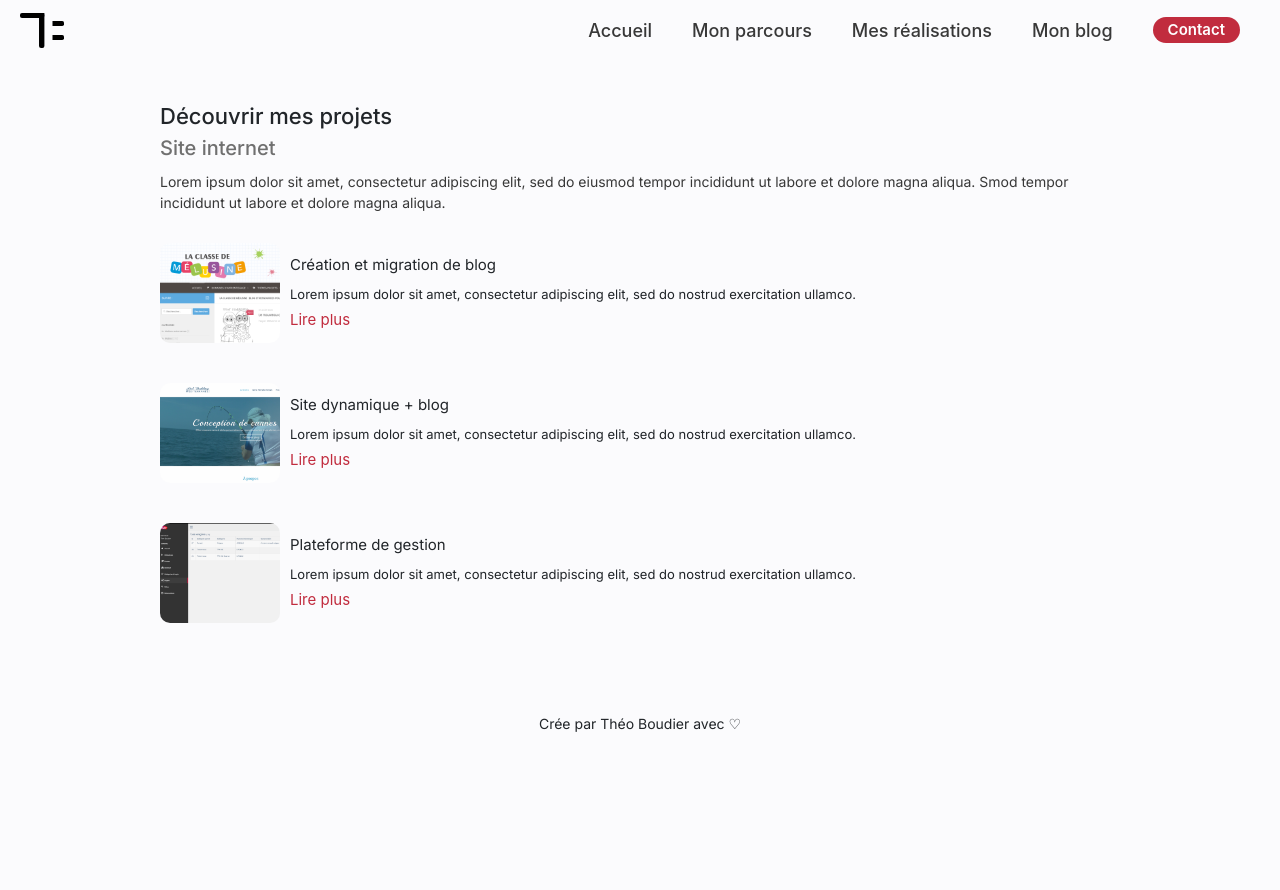
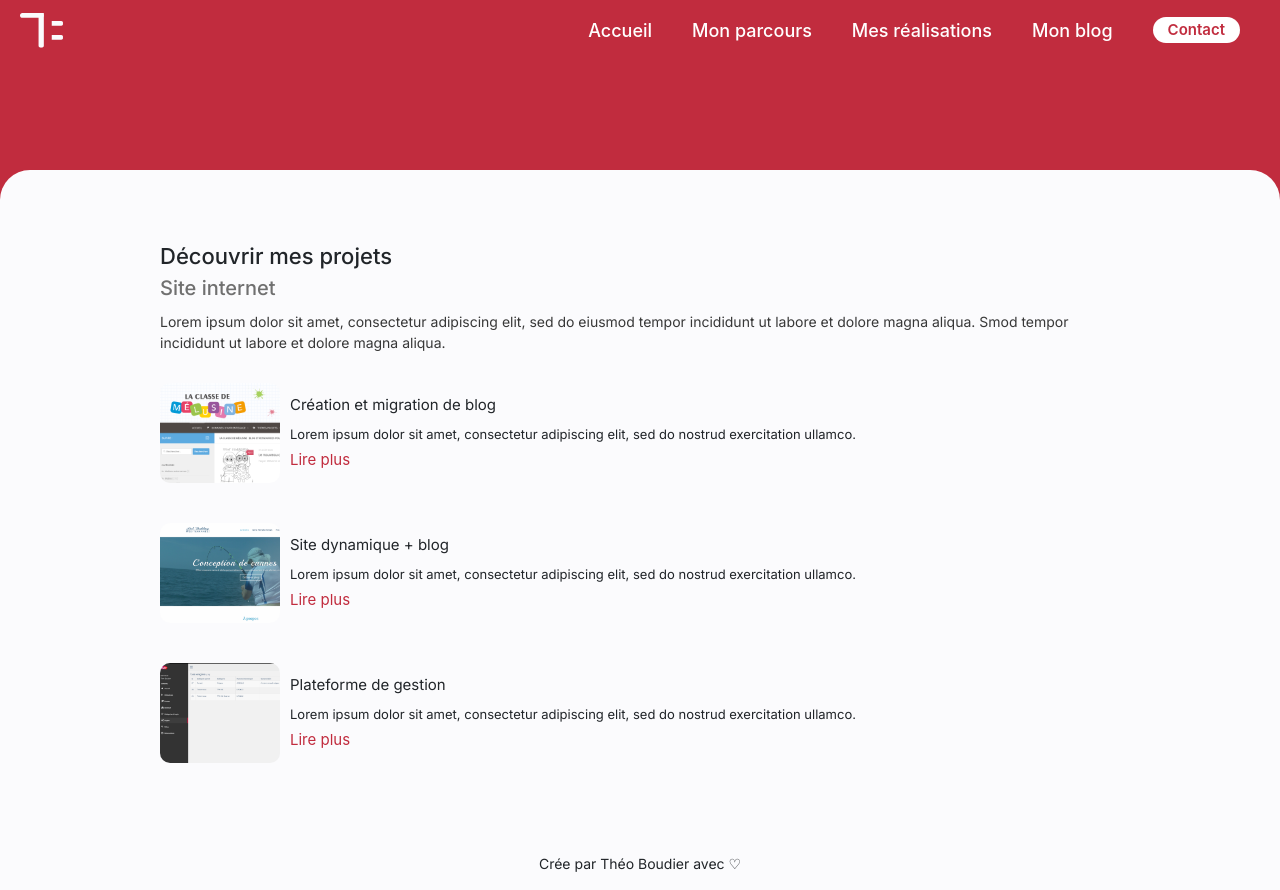
Before and after one commit to TheoLeao/portfolio_static, a website: page mes-realisations.html in a window 1280 px wide. Before the commit the page ends 800 px from the top, so only its background shows below. Drawn offline with Linux system fonts and the light colour scheme.

Commit message:
desktop, mesRealisation: début intégration header (style navigation, separateur, couleurs)

```diff
--- a/css/components/_separateurs.scss
+++ b/css/components/_separateurs.scss
@@ -2,7 +2,12 @@
     height: 30px;
     width: 100%;
     background-color: $CG_WhiteIvoire;
-    color: green;
+    border-radius: 0px 0px 30px 30px;
+}
+.separateur-inToWhite {
+    height: 30px;
+    width: 100%;
+    background-color: $CG_RougePrincipal;
     border-radius: 0px 0px 30px 30px;
 }
 .separateur-outToWhite {
--- a/css/pages/_mesRealisations.scss
+++ b/css/pages/_mesRealisations.scss
@@ -1,3 +1,19 @@
+.headerPageProjets{
+    flex-direction: column;
+   .firstLine-Header{
+       width: 100%;
+       display:flex;
+       align-items: center;
+       justify-content: space-between;
+       .logo{
+           max-width: 100px;
+       }
+   }
+}
+.separateur-outToWhite{
+    display:none;
+}
+
 .sectionInfoPage{
     div:nth-child(1){
         .imgCategorieRealisation{
@@ -76,3 +92,39 @@
         }
     }
 }
+@include respond-to("M") {
+    .headerPageProjets{
+        height: auto;
+        min-height: 200px;
+        flex-direction: column;
+        background: $CG_RougePrincipal;
+        .logo{
+            img{
+                content: url("../ressources/img/logos/logo-white.svg");
+            }
+        }
+        nav{
+            .menu_navigation{
+                li{
+                    a{
+                        color:white;
+                    }
+
+                }
+                li:last-child {
+                    a{
+                     color:$CG_RougePrincipal;
+                     background-color: white;
+                    }
+                }
+            }
+
+        }
+        .separateur-outToWhite{
+            display:block;
+        }
+    }
+    .firstLine-Header{
+        width: 100%;
+    }
+}
--- a/mes-realisations.html
+++ b/mes-realisations.html
@@ -4,20 +4,21 @@
 <head>
     <meta charset="UTF-8">
     <meta name="viewport" content="width=device-width, initial-scale=1.0">
-    <title>Portfolio de Théo Boudier - test</title>
+    <title>Portfolio de Théo Boudier</title>
     <link rel="stylesheet" href="css/style.css">
 </head>
 
 <body class="full-width">
-    <header>
-        <div class="logo"><img src="ressources/img/logos/logo-2.svg" class="logo"></div>
+    <header class="headerPageProjets">
+        <div class="firstLine-Header">
+            <div class="logo">
+                <img src="ressources/img/logos/logo-2.svg" class="logo">
+            </div>
             <input type="checkbox" id="dropdown" class="dropdown">
             <label for="dropdown">
                 <span class="sr-only">Menu</span>
                 <span>&#9776;</span>
             </label>
-
-
             <nav>
                 <!-- Début navigation menu-->
                 <ul class="menu_navigation">
@@ -91,6 +92,9 @@
                 </ul>
                 <!-- Fin navigation menu-->
             </nav>
+        </div>
+        <div class="separateur-outToWhite"></div>
+
     </header>
     <div class="margin-constraint">
         <div class="useful-width">
```
Also changed, not shown: css/style.css, ressources/img/logos/logo-white.svg (added), 1 other file. Lines whose indentation alone changed are shown as unchanged.
